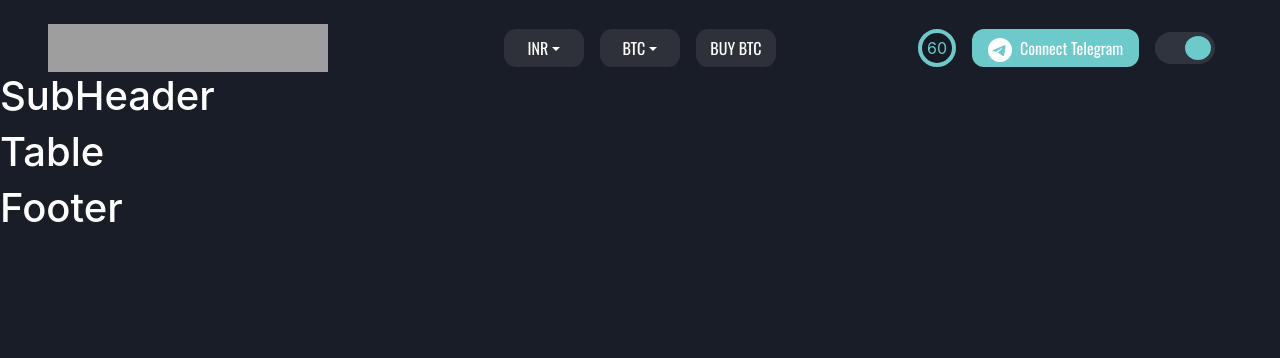
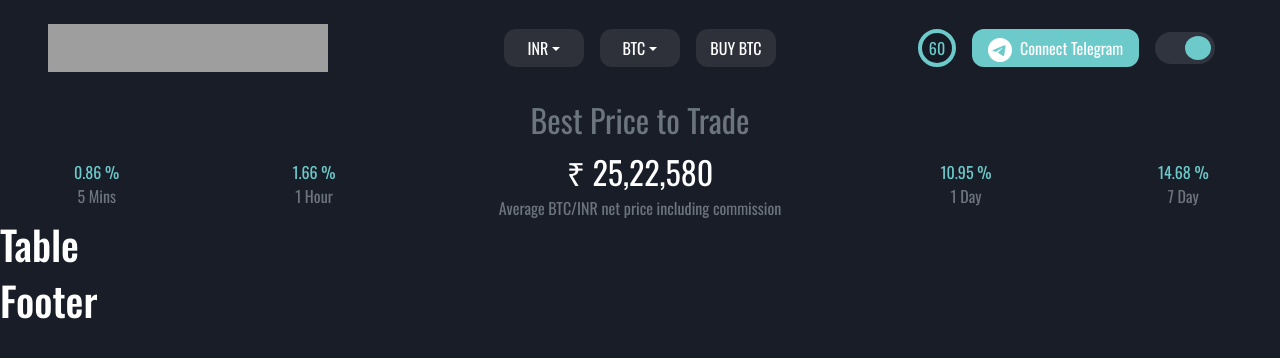
Before and after one commit to SHIVENDRA8004/QuadB-Node.js-Project, a React (Create React App) app in the folder client/: page / in a window 1280 px wide. Shown: the top 358 px of the page. Built offline with nearby package versions, Linux system fonts and the light colour scheme; grey boxes are pictures that could not be loaded.

Commit message:
Done: Sub Header

```diff
--- a/client/src/components/SubHeader.js
+++ b/client/src/components/SubHeader.js
@@ -1,7 +1,31 @@
 const SubHeader = () => {
     return (
-        <div>
-            <h1>SubHeader</h1>
+        <div classname="container-fluid">
+            <div className="row mt-4">
+                <div className="col-12 fs-2 d-flex justify-content-center text-secondary ">Best Price to Trade</div>
+            </div>
+            <div className="row d-flex align-items-center mt-1">
+                <div className="col-2 text-center p-0">
+                    <div className="fs-sm-1 text-sky">0.86 %</div>
+                    <div className="text-secondary fw-sm-bold">5 Mins</div>
+                </div>
+                <div className="col-2 text-center p-0">
+                    <div className="fs-sm-1  text-sky">1.66 %</div>
+                    <div className="text-secondary fw-sm-bold">1 Hour</div>
+                </div>
+                <div className="col-4 text-center p-0">
+                    <div className="fs-sm-2 fs-2">₹ 25,22,580</div>
+                    <div className="text-secondary fw-sm-bold">Average BTC/INR net price including commission</div>
+                </div>
+                <div className="col-2 text-center p-0">
+                    <div className="fs-sm-1 text-sky">10.95 %</div>
+                    <div className="text-secondary fw-sm-bold">1 Day</div>
+                </div>
+                <div className="col-2 text-center p-0">
+                    <div className="fs-sm-1 text-sky">14.68 %</div>
+                    <div className="text-secondary fw-sm-bold">7 Day</div>
+                </div>
+            </div>
         </div>
     );
 };
--- a/client/src/index.css
+++ b/client/src/index.css
@@ -1,14 +1,20 @@
 body {
     margin: 0;
-    font-family: -apple-system, BlinkMacSystemFont, "Segoe UI", "Roboto", "Oxygen", "Ubuntu", "Cantarell", "Fira Sans", "Droid Sans", "Helvetica Neue",
-        sans-serif;
-    -webkit-font-smoothing: antialiased;
-    -moz-osx-font-smoothing: grayscale;
+    font-family: "Oswald", sans-serif;
+    -ms-overflow-style: none; /* IE and Edge */
+    scrollbar-width: none; /* Firefox */
 }
+body::-webkit-scrollbar {
+    display: none;
+}
+
 .App {
     height: 100vh;
     background-color: #191d28;
     color: white;
+}
+.text-sky {
+    color: #6ccacb;
 }
 .select-btn {
     width: 80px;
```
